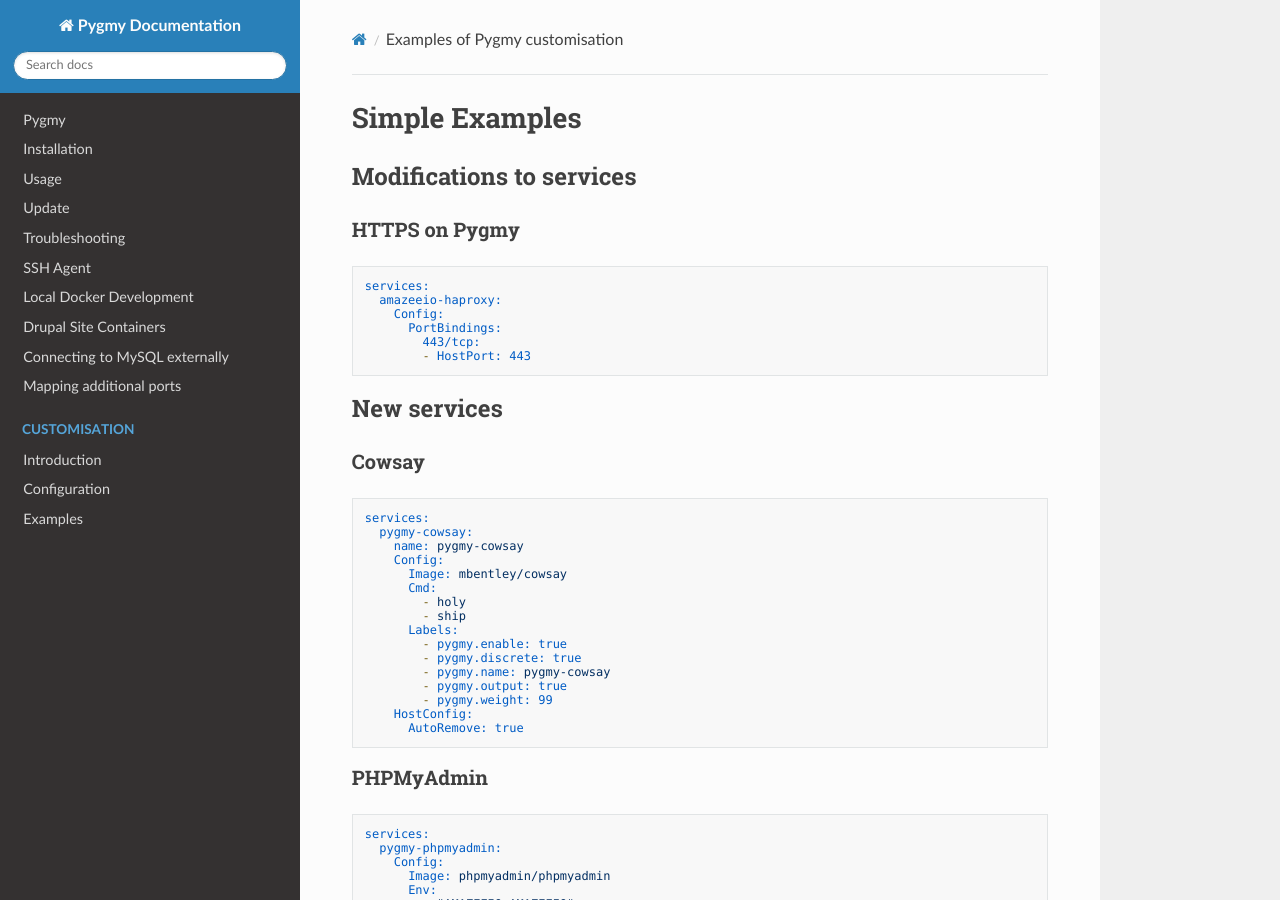
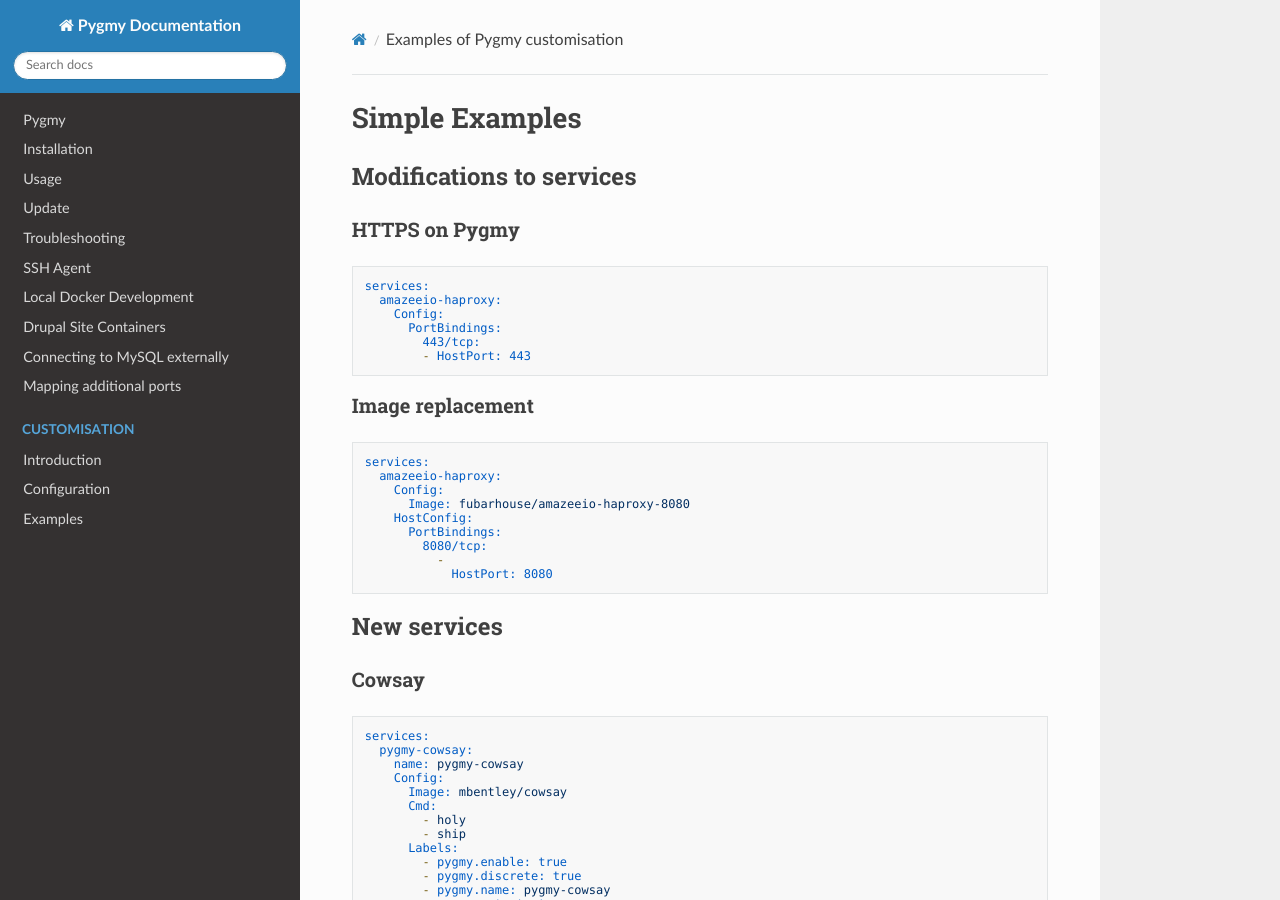
Before and after one commit to pygmystack/pygmy, an MkDocs documentation site: the page built from docs/customisation/examples_simple.md, in a window 1280 px wide and 900 px high. Built offline with MkDocs 1.6.1, drawn with Linux system fonts in a browser that asks for light colours; nearby versions of some CDN libraries.

Commit message:
#177 documentation
Signed-off-by: Karl Hepworth <karl.hepworth@gmail.com>

````diff
--- a/docs/customisation/examples_simple.md
+++ b/docs/customisation/examples_simple.md
@@ -9,7 +9,6 @@
 # Simple Examples
 
 ## Modifications to services
-
 ### HTTPS on Pygmy
 ```yaml
 services:
@@ -18,6 +17,19 @@
       PortBindings:
         443/tcp:
         - HostPort: 443
+```
+
+### Image replacement
+```yaml
+services:
+  amazeeio-haproxy:
+    Config:
+      Image: fubarhouse/amazeeio-haproxy-8080
+    HostConfig:
+      PortBindings:
+        8080/tcp:
+          -
+            HostPort: 8080
 ```
 
 ## New services
````
